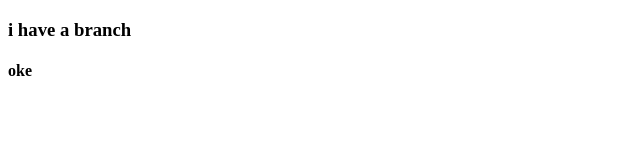
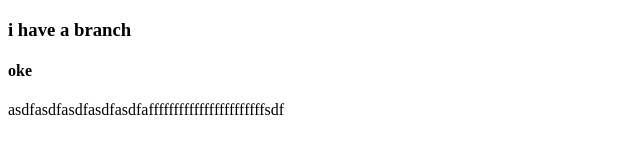
Before and after one commit to giangachu12/demo, a plain HTML site: page demo2.html in a window 1280 px wide. Shown: the whole page, without its empty margins (0-640 px from the left). Drawn offline with Linux system fonts and the light colour scheme.

Commit message:
add paramgrap

```diff
--- a/demo2.html
+++ b/demo2.html
@@ -9,5 +9,6 @@
 <body>
     <h3>i have a branch</h3>
     <h4>oke</h4>
+    <p>asdfasdfasdfasdfasdfafffffffffffffffffffffffsdf</p>
 </body>
 </html>
```
